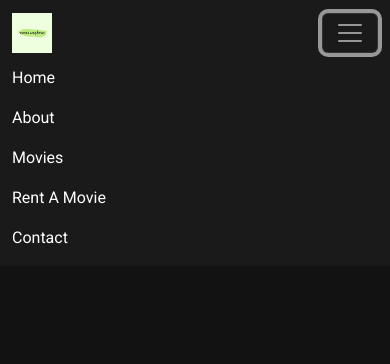
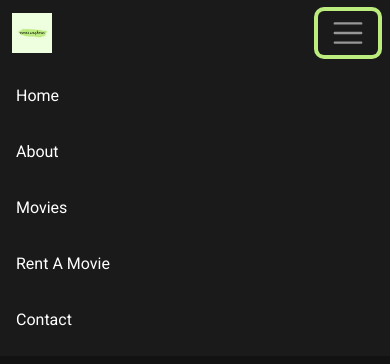
Before and after one commit to Victor400/movie-explorer, a plain HTML site: page index.html in a window 390 px wide. Both pictures are taken after a click on the button "Toggle navigation". Drawn offline with nearby package versions, Linux system fonts and the light colour scheme.

Commit message:
style: enhance navbar responsiveness for small screens

```diff
--- a/assets/css/style.css
+++ b/assets/css/style.css
@@ -41,3 +41,37 @@ h1, h2, h3 {
 .sub-heading-color {
     color: var(--secondary-color);
 }
+
+/* Base styles for larger screens */
+.navbar-nav {
+  display: flex;
+  flex-direction: row;
+  gap: 1rem;
+}
+
+.navbar-toggler {
+  display: none;
+}
+
+/* Media query for screens 768px and below */
+@media screen and (max-width: 768px) {
+  .navbar-nav {
+    flex-direction: column;
+    align-items: flex-start;
+    background-color: var(--navbar-color);
+    padding: 1rem;
+    position: absolute;
+    top: 60px; /* Adjust based on navbar height */
+    left: 0;
+    width: 100%;
+  }
+
+
+  .navbar-toggler {
+    display: block;
+    background: none;
+    border: none;
+    color: var(--primary-color);
+    font-size: 1.5rem;
+  }
+}
```
Also changed, not shown: index.html (+5 -1 lines).
